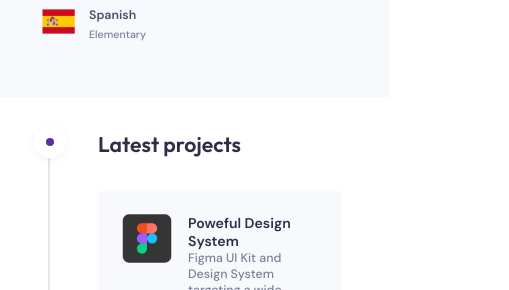
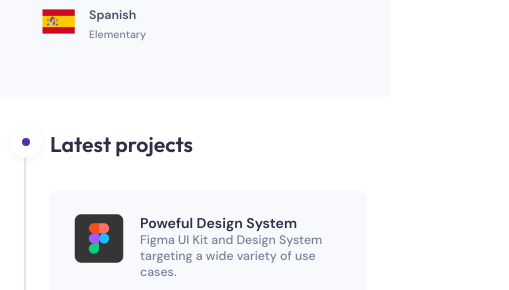
Before and after one commit to Ganesh896/LF-fellowship-Assignments, a plain HTML site: page Resume/index.html in a window 390 px wide. Shown: the part 1279-1569 px from the top of the page, 509 px wide, since content can reach past the window. Drawn offline with Linux system fonts and the light colour scheme.

Commit message:
style changed

```diff
--- a/Resume/css/style.css
+++ b/Resume/css/style.css
@@ -27,15 +27,17 @@
 
 html {
     font-size: 16px;
+    width: 100%;
+    overflow-x: hidden;
 }
 
 body {
     font-family: "DM Sans", sans-serif;
-    max-width: 1920px;
     font-size: 16px;
-
-    margin: 0 auto;
+    width: 100%;
+    overflow-x: hidden;
     background: var(--white);
+    position: relative;
 }
 
 h1,
@@ -111,11 +113,11 @@ main {
 
 /* sidebar */
 .sidebar {
+    position: sticky;
+    top: 0;
     width: 100%;
     height: 100%;
     max-width: 356px;
-    position: sticky;
-    top: 0;
     background: var(--light-background);
     padding-bottom: 2rem;
 }
@@ -379,7 +381,7 @@ i {
 .skills__bottom {
     display: flex;
     align-items: center;
-    gap: 16px;
+    gap: 8px;
 }
 
 .skills__icon {
@@ -578,6 +580,10 @@ li {
         flex-direction: column;
     }
 
+    .container {
+        padding: 0 24px;
+    }
+
     .sidebar {
         max-width: 100%;
         position: static;
@@ -593,6 +599,10 @@ li {
         flex-basis: calc(50% - 24px);
     }
 
+    .container .container__content .timeline {
+        padding-left: 24px;
+    }
+
     .profile h1,
     .profile h4,
     .profile .meta__text--large {
@@ -606,7 +616,7 @@ li {
 
     .main {
         width: 100%;
-        padding: 20px;
+        padding: 20px 0;
     }
 
     .tools .tool__card {
@@ -625,4 +635,10 @@ li {
     .sidebar__content .sidebar__item {
         flex-basis: 100%;
     }
+
+    .skills__top,
+    .skills__bottom {
+        flex-direction: column;
+        align-items: flex-start;
+    }
 }
```
